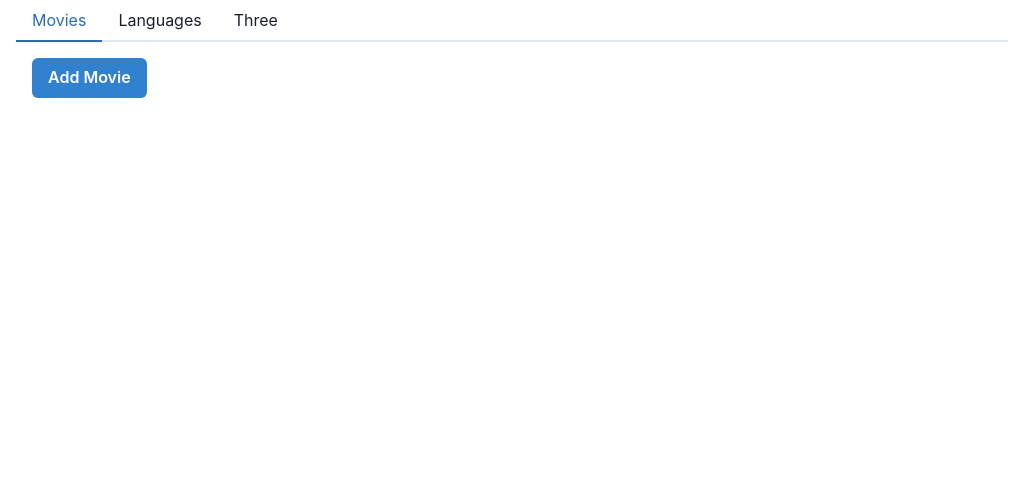
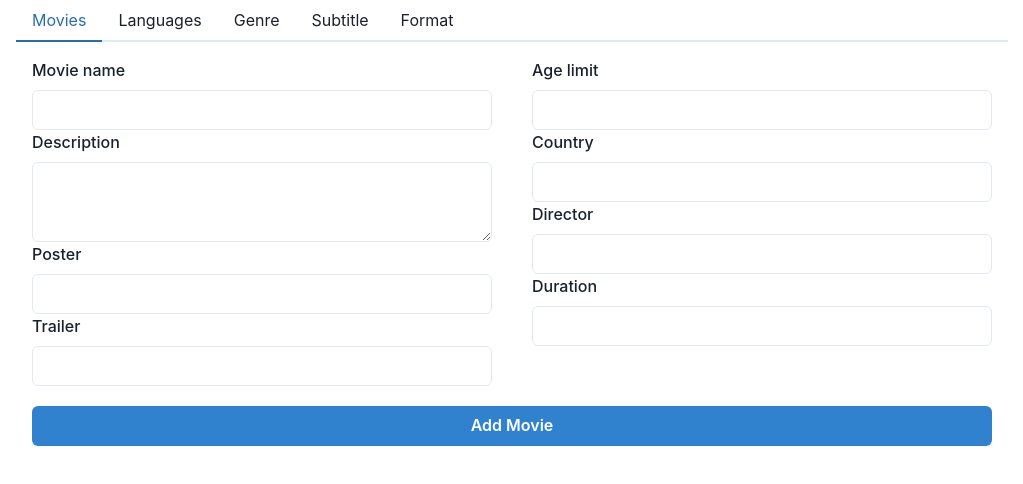
Before and after one commit to AliAliyev2005/cinema-front, a React (Create React App) app: page /admin in a window 1280 px wide. Shown: the top 484 px of the page, without its empty margins (128-1151 px from the left). Built offline with nearby package versions, Linux system fonts and the light colour scheme; no server answers.

Commit message:
fix movie

```diff
--- a/src/pages/Admin/index.js
+++ b/src/pages/Admin/index.js
@@ -10,7 +10,9 @@ function index() {
                 <TabList>
                     <Tab>Movies</Tab>
                     <Tab>Languages</Tab>
-                    <Tab>Three</Tab>
+                    <Tab>Genre</Tab>
+                    <Tab>Subtitle</Tab>
+                    <Tab>Format</Tab>
                 </TabList>
 
                 <TabPanels>
--- a/src/pages/Admin/pages/Movies.js
+++ b/src/pages/Admin/pages/Movies.js
@@ -1,56 +1,61 @@
-import {
-    Box,
-    Button,
-    Drawer,
-    DrawerBody,
-    DrawerFooter,
-    DrawerHeader,
-    DrawerOverlay,
-    DrawerContent,
-    DrawerCloseButton,
-    useDisclosure,
-    Input,
-    FormControl,
-    FormLabel,
-} from "@chakra-ui/react";
+import { Box, Button, Input, FormControl, FormLabel, Textarea, SimpleGrid } from "@chakra-ui/react";
 import React from "react";
 
 function Movies() {
-    const { isOpen, onOpen, onClose } = useDisclosure();
+    function handleAdd(event) {
+        event.preventDefault();
+
+        const movie = {
+            name: event.target.elements.name.value,
+        };
+    }
 
     return (
         <Box>
             <Box>
-                <Button onClick={onOpen} colorScheme="blue">
-                    Add Movie
-                </Button>
-                <Drawer isOpen={isOpen} placement="right" onClose={onClose}>
-                    <DrawerOverlay />
-                    <DrawerContent>
-                        <DrawerCloseButton />
-                        <DrawerHeader>Create new movie</DrawerHeader>
-
-                        <DrawerBody>
-                            <form>
-                                <FormControl>
-                                    <FormLabel mt={2}>Name</FormLabel>
-                                    <Input type="text" placeholder="Login" />
-                                    <FormLabel mt={2}>Age limit</FormLabel>
-                                    <Input type="number" placeholder="Age limit" />
-                                    <FormLabel mt={2}>Trailer</FormLabel>
-                                    <Input type="text" placeholder="Trailer link" />
-                                </FormControl>
-                            </form>
-                        </DrawerBody>
-
-                        <DrawerFooter>
-                            <Button variant="outline" mr={3} onClick={onClose}>
-                                Cancel
-                            </Button>
-                            <Button colorScheme="blue">Save</Button>
-                        </DrawerFooter>
-                    </DrawerContent>
-                </Drawer>
+                <form onSubmit={handleAdd}>
+                    <SimpleGrid columns={2} spacing={10}>
+                        <Box>
+                            <FormControl>
+                                <FormLabel>Movie name</FormLabel>
+                                <Input name="name" />
+                            </FormControl>
+                            <FormControl>
+                                <FormLabel>Description</FormLabel>
+                                <Textarea name="description" />
+                            </FormControl>
+                            <FormControl>
+                                <FormLabel>Poster</FormLabel>
+                                <Input name="poster" />
+                            </FormControl>
+                            <FormControl>
+                                <FormLabel>Trailer</FormLabel>
+                                <Input name="trailer" />
+                            </FormControl>
+                        </Box>
+                        <Box>
+                            <FormControl>
+                                <FormLabel>Age limit</FormLabel>
+                                <Input name="ageLimit" type="number" />
+                            </FormControl>
+                            <FormControl>
+                                <FormLabel>Country</FormLabel>
+                                <Input name="country" />
+                            </FormControl>
+                            <FormControl>
+                                <FormLabel>Director</FormLabel>
+                                <Input name="director" />
+                            </FormControl>
+                            <FormControl>
+                                <FormLabel>Duration</FormLabel>
+                                <Input name="duration" type="number" />
+                            </FormControl>
+                        </Box>
+                    </SimpleGrid>
+                    <Button mt={5} colorScheme="blue" type="submit" w={"100%"}>
+                        Add Movie
+                    </Button>
+                </form>
             </Box>
         </Box>
     );
```
